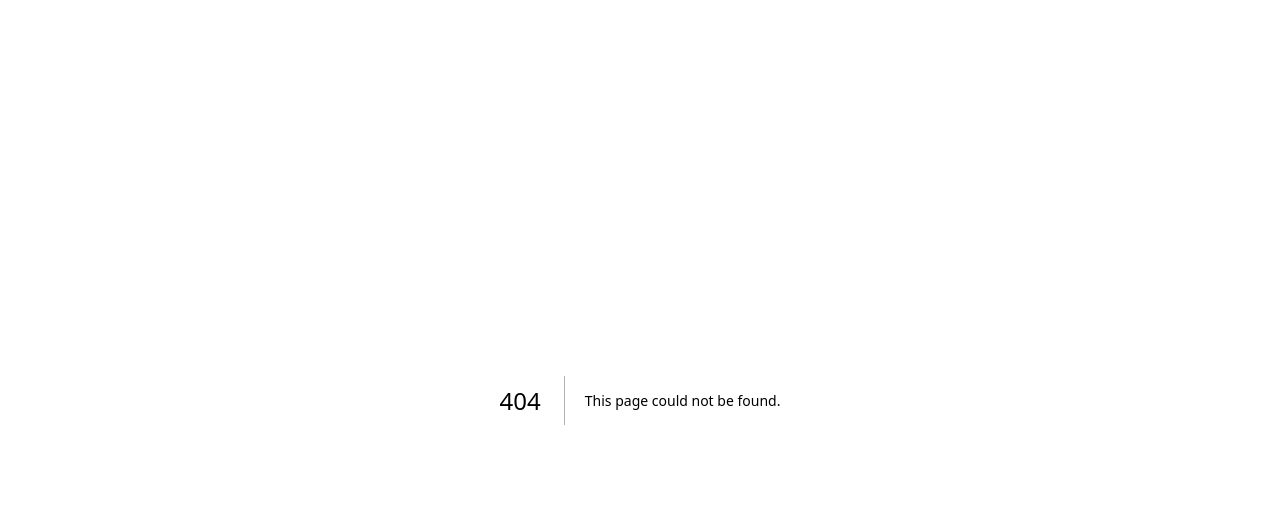
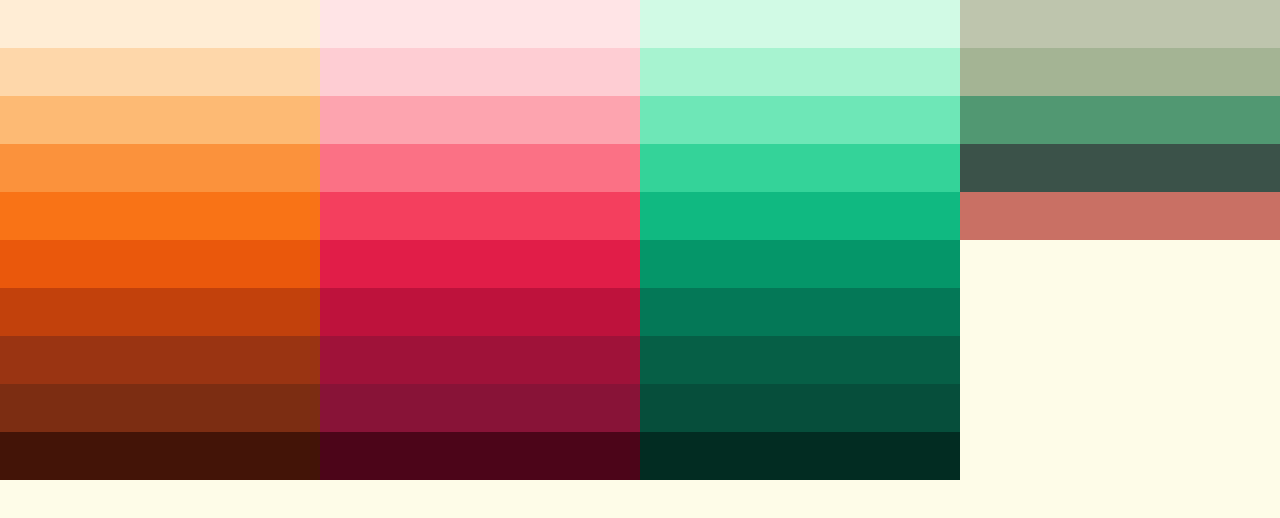
Before and after one commit to AagieKLZ/CoffeeShop, a Next.js app: page /design in a window 1280 px wide. Before the commit this address had no page. Shown: the top 518 px of the page. Built offline with nearby package versions, Linux system fonts and the light colour scheme.

Commit message:
Work on layout and design

```diff
--- a/app/coffee/@modal/(..)coffees/[name]/backbtn.tsx
+++ b/app/coffee/@modal/(..)coffees/[name]/backbtn.tsx
@@ -12,7 +12,7 @@ export default function BackBtn({}: Props) {
   useEffect(() => {
     window.addEventListener("keydown", e => {
         if (e.key === "Escape") {
-            onClick()
+            router.back();
         }
         }
     );
--- /dev/null
+++ b/app/design/page.tsx
@@ -0,0 +1,53 @@
+import React from 'react'
+
+type Props = {}
+
+export default function Page({}: Props) {
+  return (
+    <div className='flex flex-row w-full'>
+    <div className='flex flex-col w-1/4'>
+        <div className='w-full h-12 bg-orange-100'></div>
+        <div className='w-full h-12 bg-orange-200'></div>
+        <div className='w-full h-12 bg-orange-300'></div>
+        <div className='w-full h-12 bg-orange-400'></div>
+        <div className='w-full h-12 bg-orange-500'></div>
+        <div className='w-full h-12 bg-orange-600'></div>
+        <div className='w-full h-12 bg-orange-700'></div>
+        <div className='w-full h-12 bg-orange-800'></div>
+        <div className='w-full h-12 bg-orange-900'></div>
+        <div className='w-full h-12 bg-orange-950'></div>
+    </div>
+    <div className='flex flex-col w-1/4'>
+        <div className='w-full h-12 bg-rose-100'></div>
+        <div className='w-full h-12 bg-rose-200'></div>
+        <div className='w-full h-12 bg-rose-300'></div>
+        <div className='w-full h-12 bg-rose-400'></div>
+        <div className='w-full h-12 bg-rose-500'></div>
+        <div className='w-full h-12 bg-rose-600'></div>
+        <div className='w-full h-12 bg-rose-700'></div>
+        <div className='w-full h-12 bg-rose-800'></div>
+        <div className='w-full h-12 bg-rose-900'></div>
+        <div className='w-full h-12 bg-rose-950'></div>
+    </div>
+    <div className='flex flex-col w-1/4'>
+        <div className='w-full h-12 bg-emerald-100'></div>
+        <div className='w-full h-12 bg-emerald-200'></div>
+        <div className='w-full h-12 bg-emerald-300'></div>
+        <div className='w-full h-12 bg-emerald-400'></div>
+        <div className='w-full h-12 bg-emerald-500'></div>
+        <div className='w-full h-12 bg-emerald-600'></div>
+        <div className='w-full h-12 bg-emerald-700'></div>
+        <div className='w-full h-12 bg-emerald-800'></div>
+        <div className='w-full h-12 bg-emerald-900'></div>
+        <div className='w-full h-12 bg-emerald-950'></div>
+    </div>
+    <div className='flex flex-col w-1/4'>
+        <div className='w-full h-12 bg-primary'></div>
+        <div className='w-full h-12 bg-primary-medium'></div>
+        <div className='w-full h-12 bg-primary-dark'></div>
+        <div className='w-full h-12 bg-primary-darker'></div>
+        <div className='w-full h-12 bg-secondary'></div>
+    </div>
+    </div>
+  )
+}
--- a/app/page.tsx
+++ b/app/page.tsx
@@ -6,13 +6,19 @@ export default function Home() {
   return (
     <>
       <Navbar />
-      <main className='fixed inset-0 flex flex-col items-center justify-center w-full h-screen bg-yellow-50'>
-        <Image src='/coffee.svg' alt="Coffee" width={250} height={250} className='object-cover w-3/12 lg:w-1/12 md:w-2/12' />
+      <main className='fixed inset-0 z-20 flex flex-col items-start justify-center w-full h-screen px-16 bg-transparent'>
+        {/* <Image src='/coffee.svg' alt="Coffee" width={250} height={250} className='object-cover w-3/12 lg:w-1/12 md:w-2/12' />
         <div className='py-8 text-6xl font-bold text-center text-white'><span className='text-transparent bg-clip-text bg-gradient-to-r from-orange-700 to-emerald-700'>CoffeeShop</span></div>
         <div className='px-3 text-lg font-normal text-center text-orange-950'>Find your new favourite coffee and share it with the rest of the world</div>
         <div className='grid flex-wrap grid-flow-row gap-4 mt-8 md:grid-flow-col place-content-center w-fit'>
           <Link href='/coffee' className='block py-4 text-lg font-semibold text-center text-white bg-orange-800 rounded-lg w-72 hover:bg-orange-900'>Meet Our Coffee</Link>
           <Link href='/signup' className='block py-4 text-lg font-semibold text-center text-white rounded-lg w-72 hover:bg-emerald-900 bg-emerald-800'>Join Us</Link>
+        </div> */}
+        <div className='text-5xl font-semibold lg:text-6xl'>The right place for coffee lovers</div>
+        <div className='mt-2 text-lg lg:text-xl'>The largest collection of coffees from all around the globe</div>
+        <div className='flex flex-row flex-wrap min-w-fit'>
+          <Link href='/coffee' className='block py-4 mt-8 mr-4 text-lg font-semibold text-center text-white bg-orange-800 rounded-lg min-w-fit w-72 hover:bg-orange-900'>Meet Our Coffee</Link>
+          <Link href='/signup' className='block py-4 mt-8 text-lg font-semibold text-center text-white rounded-lg min-w-fit w-72 hover:bg-emerald-900 bg-emerald-800'>Join Us</Link>
         </div>
       </main>
     </>
--- a/components/logo.tsx
+++ b/components/logo.tsx
@@ -5,11 +5,11 @@ type Props = {}
 
 export default function Logo({ }: Props) {
   return (
-    <Link href='/' className='fixed top-4 left-4 z-50 flex flex-row items-center space-x-2 text-transparent bg-gradient-to-r from-orange-300 to-emerald-300 bg-clip-text'>
+    <Link href='/' className='fixed z-50 flex flex-row items-center space-x-2 text-yellow-500 top-4 left-4'>
       <svg xmlns="http://www.w3.org/2000/svg" fill="none" viewBox="0 0 24 24" strokeWidth={1} stroke="currentColor" className="w-8 h-8 stroke-orange-300">
         <path strokeLinecap="round" strokeLinejoin="round" d="M13.5 21v-7.5a.75.75 0 01.75-.75h3a.75.75 0 01.75.75V21m-4.5 0H2.36m11.14 0H18m0 0h3.64m-1.39 0V9.349m-16.5 11.65V9.35m0 0a3.001 3.001 0 003.75-.615A2.993 2.993 0 009.75 9.75c.896 0 1.7-.393 2.25-1.016a2.993 2.993 0 002.25 1.016c.896 0 1.7-.393 2.25-1.016a3.001 3.001 0 003.75.614m-16.5 0a3.004 3.004 0 01-.621-4.72L4.318 3.44A1.5 1.5 0 015.378 3h13.243a1.5 1.5 0 011.06.44l1.19 1.189a3 3 0 01-.621 4.72m-13.5 8.65h3.75a.75.75 0 00.75-.75V13.5a.75.75 0 00-.75-.75H6.75a.75.75 0 00-.75.75v3.75c0 .415.336.75.75.75z" />
       </svg>
-      <div className='font-semibold text-xl'>CoffeeShop</div>
+      <div className='text-xl font-semibold text-yellow-500'>CoffeeShop</div>
     </Link>
   )
 }
--- a/components/ui/navbar.tsx
+++ b/components/ui/navbar.tsx
@@ -7,7 +7,7 @@ type Props = {}
 
 export default function Navbar({ }: Props) {
     return (
-        <nav className='fixed inset-0 w-full text-orange-900 mx-auto h-16 border-b border-b-orange-800 flex lg:justify-around justify-between lg:px-0 px-4 items-center z-[100] bg-yellow-50 backdrop-blur'>
+        <nav className='fixed inset-0 w-full text-orange-900 mx-auto h-16 flex lg:justify-around justify-between lg:px-0 px-4 items-center z-[100] bg-transparnent backdrop-blur'>
             <Link href='/' className='flex flex-row items-center space-x-2 text-transparent bg-gradient-to-r from-orange-800 to-emerald-800 bg-clip-text'>
                 <svg xmlns="http://www.w3.org/2000/svg" fill="none" viewBox="0 0 24 24" strokeWidth={1} stroke="currentColor" className="w-8 h-8 stroke-orange-800">
                     <path strokeLinecap="round" strokeLinejoin="round" d="M13.5 21v-7.5a.75.75 0 01.75-.75h3a.75.75 0 01.75.75V21m-4.5 0H2.36m11.14 0H18m0 0h3.64m-1.39 0V9.349m-16.5 11.65V9.35m0 0a3.001 3.001 0 003.75-.615A2.993 2.993 0 009.75 9.75c.896 0 1.7-.393 2.25-1.016a2.993 2.993 0 002.25 1.016c.896 0 1.7-.393 2.25-1.016a3.001 3.001 0 003.75.614m-16.5 0a3.004 3.004 0 01-.621-4.72L4.318 3.44A1.5 1.5 0 015.378 3h13.243a1.5 1.5 0 011.06.44l1.19 1.189a3 3 0 01-.621 4.72m-13.5 8.65h3.75a.75.75 0 00.75-.75V13.5a.75.75 0 00-.75-.75H6.75a.75.75 0 00-.75.75v3.75c0 .415.336.75.75.75z" />
--- a/tailwind.config.js
+++ b/tailwind.config.js
@@ -12,6 +12,14 @@ module.exports = {
         'gradient-conic':
           'conic-gradient(from 180deg at 50% 50%, var(--tw-gradient-stops))',
       },
+      colors: {
+        'primary' : '#BEC5AD',
+        'primary-medium' : '#A4B494',
+        'primary-dark' : '#519872',
+        'primary-darker' : '#3B5249',
+        'secondary' : '#C97064',
+        'secondary-dark' : '#883A30'
+      }
     },
   },
   plugins: [
```
Also changed, not shown: 2 other files (tests, documents, lock files or other folders).
